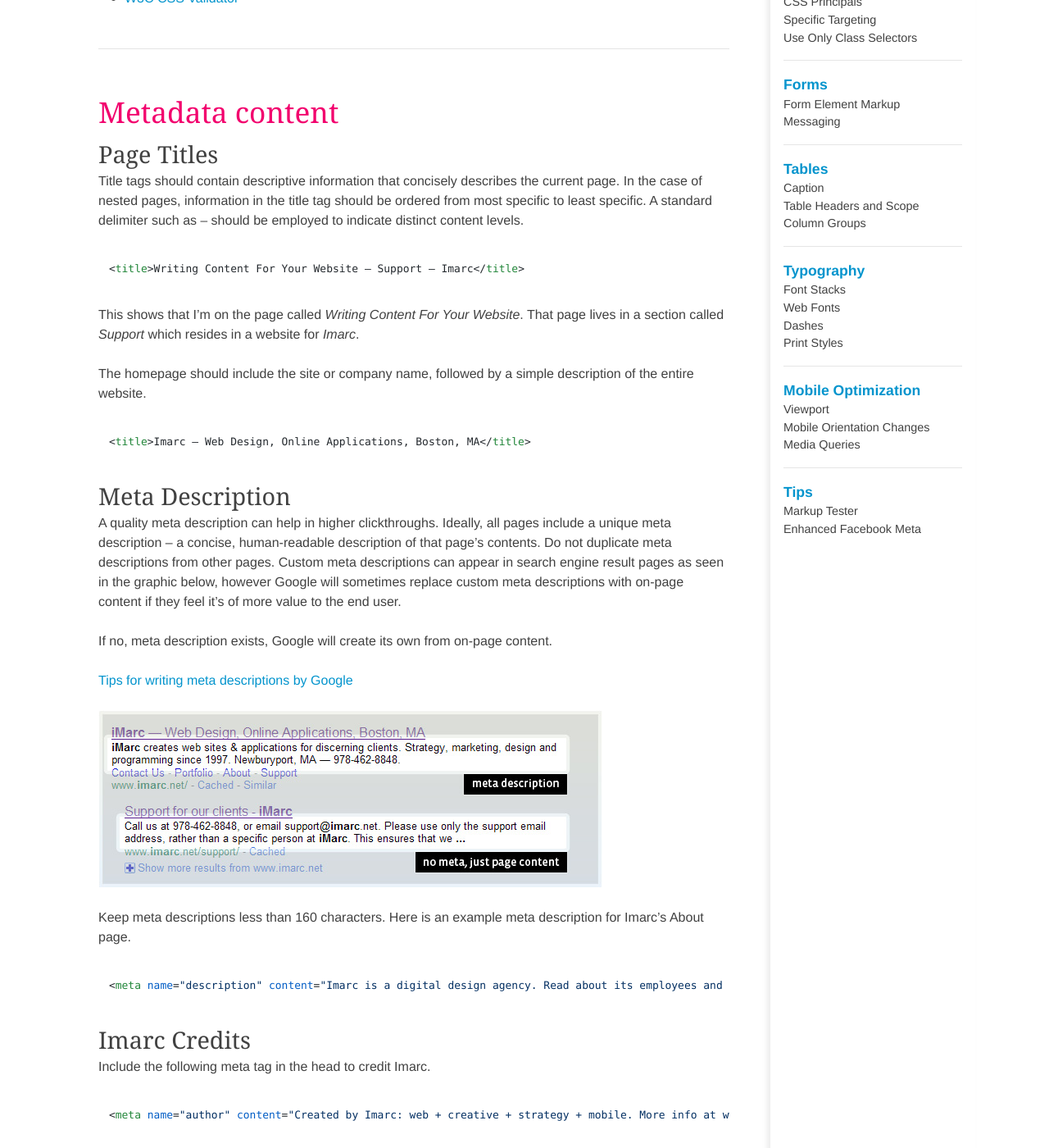
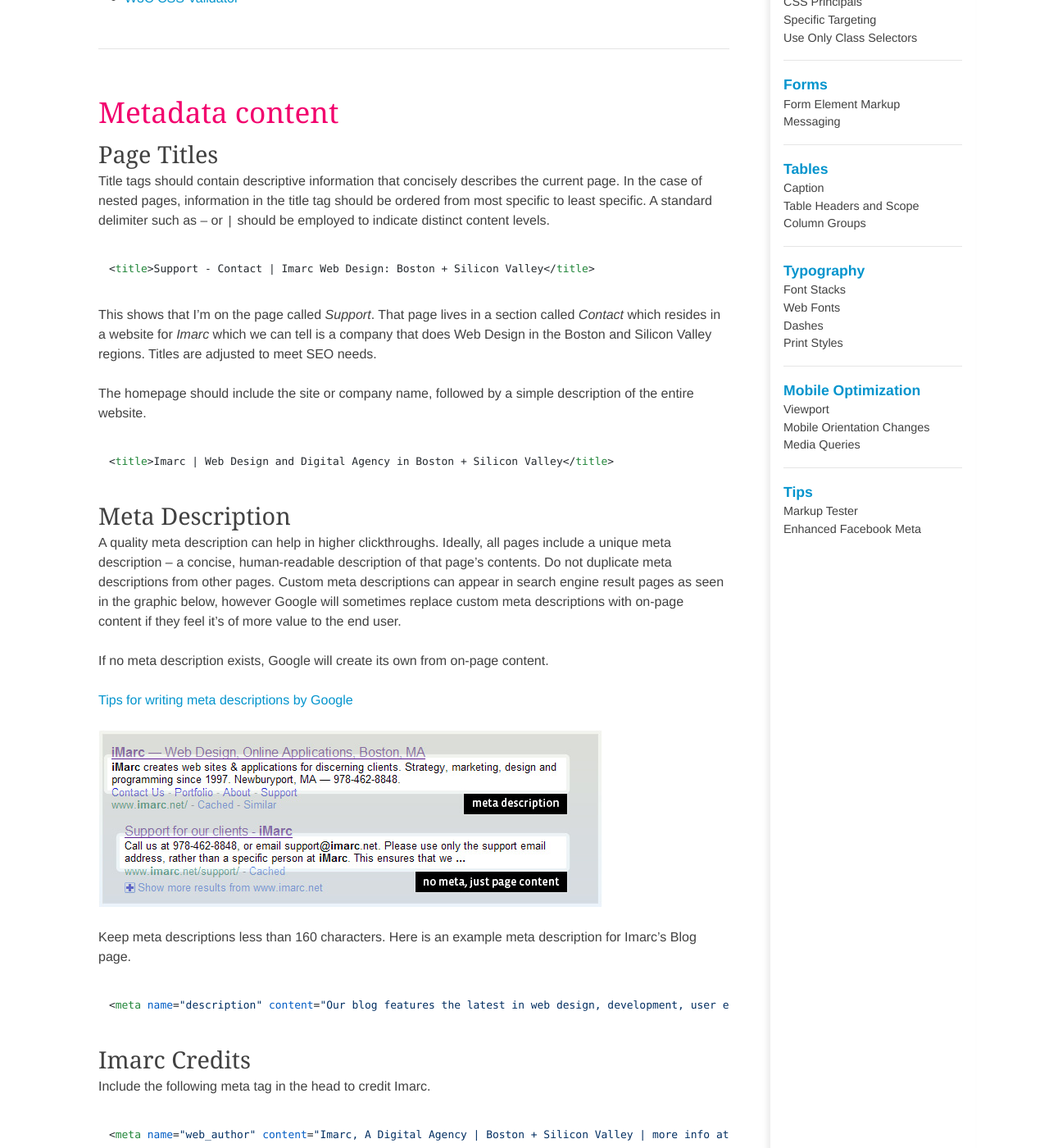
Before and after one commit to imarc/handbook, a Jekyll site: the page built from frontend.markdown, in a window 1280 px wide and 1400 px high, scrolled down 1195 px. Shown: the whole window at 82% size. Built offline with Jekyll 4.4.1, drawn with Linux system fonts in a browser that asks for light colours; nearby versions of some CDN libraries; some web fonts are replaced.

Commit message:
updated meta tag information with new Imarc tags

```diff
--- a/frontend.markdown
+++ b/frontend.markdown
@@ -41,18 +41,19 @@
 
 Title tags should contain descriptive information that concisely describes the current
 page. In the case of nested pages, information in the title tag should be ordered from
-most specific to least specific. A standard delimiter such as `–` should be employed
+most specific to least specific. A standard delimiter such as `–` or `|` should be employed
 to indicate distinct content levels.
 
-	<title>Writing Content For Your Website – Support – Imarc</title>
+	<title>Support - Contact | Imarc Web Design: Boston + Silicon Valley</title>
 
-This shows that I’m on the page called *Writing Content For Your Website*. That
-page lives in a section called *Support* which resides in a website for *Imarc*.
+This shows that I’m on the page called *Support*. That page lives in a section called *Contact*
+which resides in a website for *Imarc* which we can tell is a company that does Web Design in
+the Boston and Silicon Valley regions. Titles are adjusted to meet SEO needs.
 
 The homepage should include the site or company name, followed by a simple description
 of the entire website.
 
-	<title>Imarc – Web Design, Online Applications, Boston, MA</title>
+	<title>Imarc | Web Design and Digital Agency in Boston + Silicon Valley</title>
 
 ### Meta Description
 
@@ -63,21 +64,21 @@
 graphic below, however Google will sometimes replace custom meta descriptions
 with on-page content if they feel it’s of more value to the end user.
 
-If no, meta description exists, Google will create its own from on-page content.
+If no meta description exists, Google will create its own from on-page content.
 
 [Tips for writing meta descriptions by Google](https://support.google.com/webmasters/answer/35624?hl=en#1)
 
 ![Example of meta description in search results](/img/meta_description.jpg)
 
-Keep meta descriptions less than 160 characters. Here is an example meta description for Imarc’s About page.
+Keep meta descriptions less than 160 characters. Here is an example meta description for Imarc’s Blog page.
 
-	<meta name="description" content="Imarc is a digital design agency. Read about its employees and their core values." />
+	<meta name="description" content="Our blog features the latest in web design, development, user experience and marketing." />
 
 ### Imarc Credits
 
 Include the following meta tag in the head to credit Imarc.
 
-	<meta name="author" content="Created by Imarc: web + creative + strategy + mobile. More info at www.imarc.net" />
+	<meta name="web_author" content="Imarc, A Digital Agency | Boston + Silicon Valley | more info at imarc.com" />
 
 ### Character Encoding
 
```
